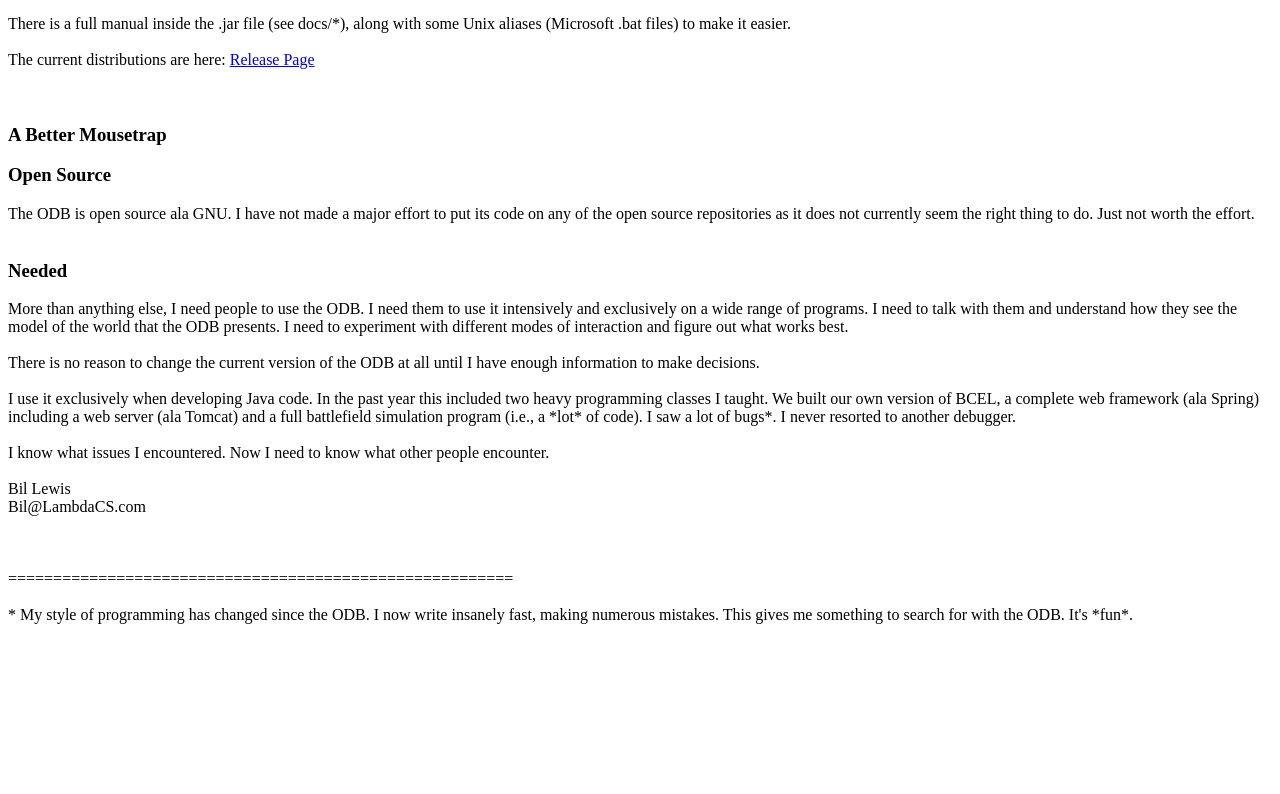
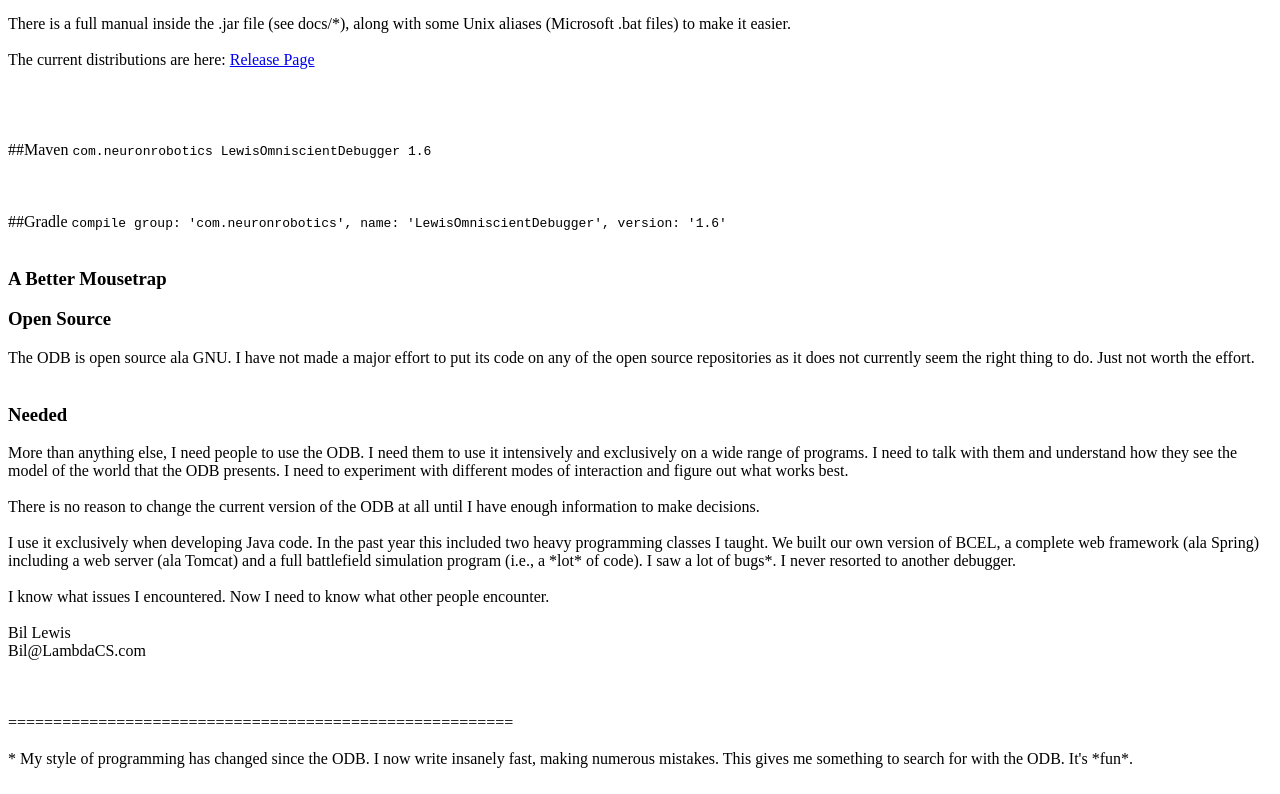
Before and after one commit to tripleo-omni-debug/tripleo-omni-debug.github.io, a plain HTML site: page index.html in a window 1280 px wide. Shown: the part 1915-2709 px from the top of the page. Before the commit the page ends 2565 px from the top, so only its background shows below. Drawn offline with Linux system fonts and the light colour scheme.

Commit message:
Update index.html

```diff
--- a/index.html
+++ b/index.html
@@ -95,6 +95,25 @@
  <br>
 
  <br> <br>
+
+  <br> <br>
+  ##Maven
+<code>
+<dependency>
+  <groupId>com.neuronrobotics</groupId>
+  <artifactId>LewisOmniscientDebugger</artifactId>
+  <version>1.6</version>
+</dependency>
+</code>
+  <br> <br>
+    <br> <br>
+##Gradle
+<code>
+compile group: 'com.neuronrobotics', name: 'LewisOmniscientDebugger', version: '1.6'
+</code>
+  <br> <br>
+
+
 <h3>A Better Mousetrap</h3>
 
 
```
